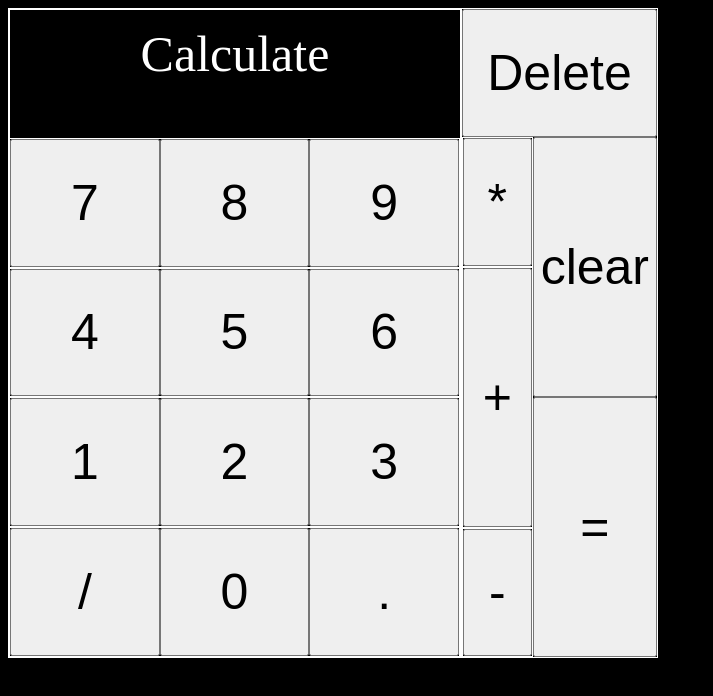
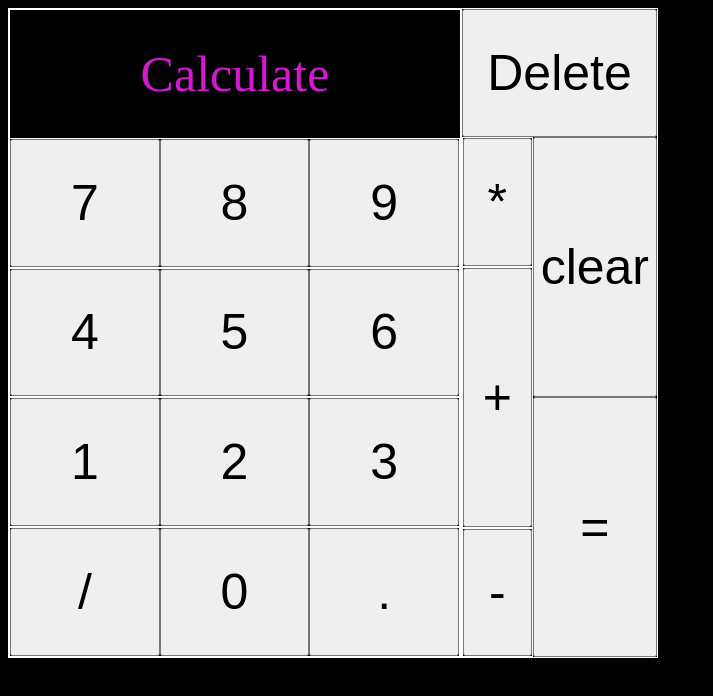
Before and after one commit to Tyxsdev/Calculator, a plain HTML site: page index.html in a window 1280 px wide. Shown: the whole page, without its empty margins (0-713 px from the left). Drawn offline with Linux system fonts and the light colour scheme.

Commit message:
Make minor changes to style

```diff
--- a/style.css
+++ b/style.css
@@ -18,12 +18,13 @@ body {
 .display {
     flex-basis: 20%;
     font-size: 50px;
-    text-align: center;
-    vertical-align: middle;
-    line-height: 89.69px;
-    color: white;
+    color: #d618d3;
     border-top: 1px solid white;
-    border-left: 1px solid white;;
+    border-left: 1px solid white;
+    display: flex;
+    align-items: center;
+    justify-content: center;
+    min-width: 0;
 }
 
 .file-one{
```
